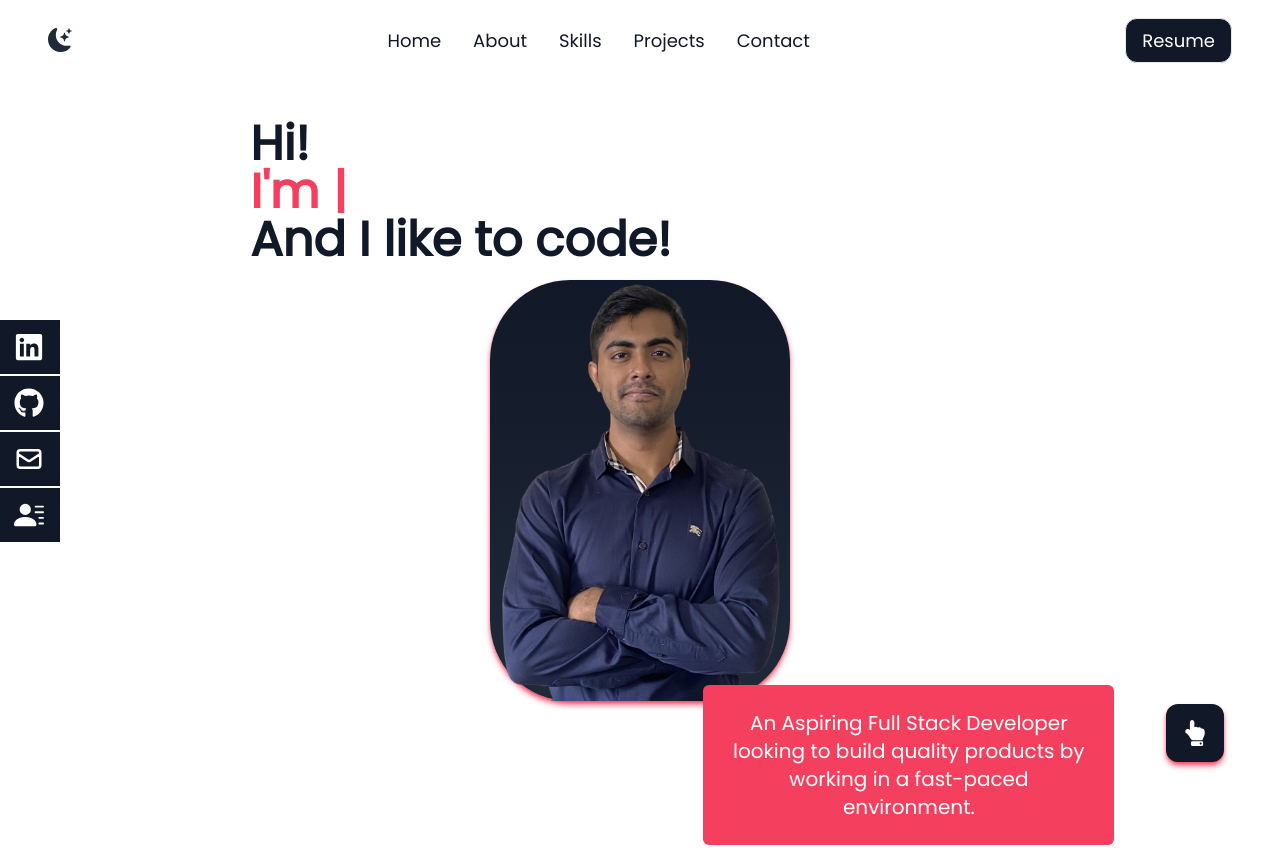
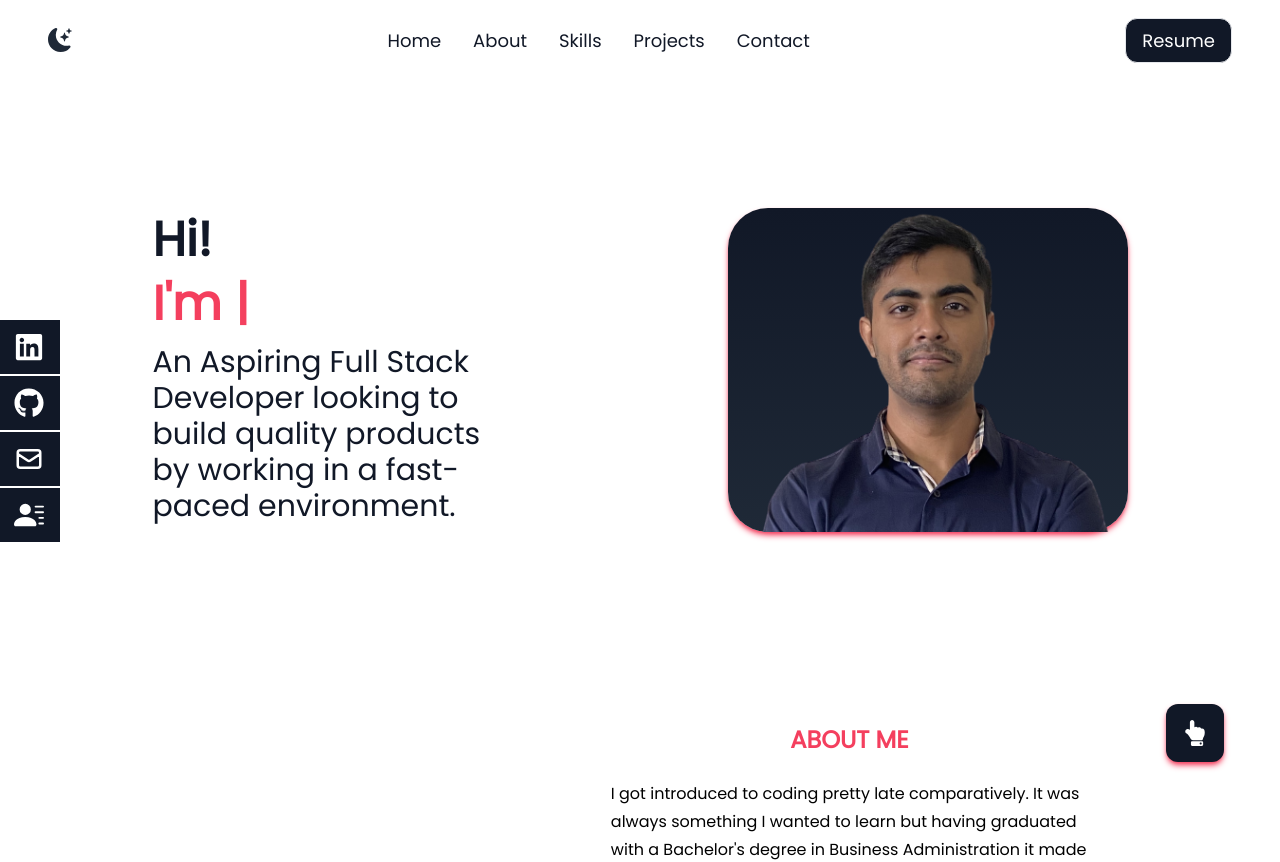
Before and after one commit to SalmanAjani/salmanajani.github.io, a React (Create React App) app: page / in a window 1280 px wide. Shown: the top 862 px of the page. Built offline with nearby package versions, Linux system fonts and the light colour scheme.

Commit message:
final commit, only projects need to be updated

```diff
--- a/src/Components/Home.jsx
+++ b/src/Components/Home.jsx
@@ -1,5 +1,5 @@
 import React, { useEffect } from "react";
-import heroImg from "../assets/heroImg.png";
+import heroImg2 from "../assets/heroImg2.png";
 import Typewriter from "typewriter-effect";
 
 import AOS from "aos";
@@ -14,16 +14,16 @@ const Home = () => {
     <div
       name="home"
       id="home"
-      className="bg-white text-gray-900 dark:bg-gray-900 dark:text-white max-w-screen h-400 pt-24 pb-20 md:pb-24
-      font-contact flex flex-col items-center gap-4 px-6"
+      className="bg-white text-gray-900 dark:bg-gray-900 dark:text-white max-w-screen h-400 pt-36 pb-20 md:pb-24
+      font-contact flex flex-col-reverse items-center md:flex md:flex-row md:justify-evenly md:gap-x-6 md:pt-48 px-2 md:mx-12 xl:px-64"
     >
       {/* Intro */}
       <div
-        className="text-4xl md:text-5xl mt-6 font-extrabold leading-tight pr-[28vw]"
+        className="text-4xl md:text-5xl mt-6 font-extrabold mb-6 px-8 text-center md:text-left md:w-7/12 lg:w-5/12"
         data-aos="fade-down"
       >
         <h2>Hi!</h2>
-        <div className="text-rose-500">
+        <div className="text-rose-500 mt-4">
           <Typewriter
             options={{
               strings: ["I'm Salman Ajani"],
@@ -33,26 +33,18 @@ const Home = () => {
             }}
           />
         </div>
-        <h2>And I like to code!</h2>
+        <h3 className="text-3xl mt-4 font-normal sm:w-10/12 sm:m-auto sm:mt-4 md:m-0 md:mt-4">
+          An Aspiring Full Stack Developer looking to build quality products by
+          working in a fast-paced environment.
+        </h3>
       </div>
 
       {/* Image */}
       <div
-        className="bg-gradient-to-b from-gray-900 to-gray-800 dark:bg-gradient-to-b dark:from-white dark:to-gray-300 rounded-[80px] shadow-md shadow-rose-500"
+        className="bg-gradient-to-b from-gray-900 to-gray-800 dark:bg-gradient-to-b dark:from-white dark:to-gray-300 rounded-[40px] mx-8 shadow-md shadow-rose-500"
         data-aos="fade-down"
       >
-        <img src={heroImg} alt="hero" width={300} />
-      </div>
-
-      {/* Intro-2 */}
-      <div
-        className="rounded-md p-6 xxs:w-3/3 xs:w-2/3 sm:w-6/12 lg:w-1/3 bg-rose-500 text-white text-center ml-[32vw] relative -mt-[4vh] md:ml-[42vw] text-md sm:text-xl"
-        data-aos="fade-down"
-      >
-        <h2>
-          An Aspiring Full Stack Developer looking to build quality products by
-          working in a fast-paced environment.
-        </h2>
+        <img src={heroImg2} alt="hero" width={400} />
       </div>
     </div>
   );
--- a/src/Components/Projects.jsx
+++ b/src/Components/Projects.jsx
@@ -41,7 +41,7 @@ function Projects() {
       deployed: "https://appledark-app.vercel.app/",
       github: "https://github.com/SalmanAjani/appledark-tailwind",
       title: "AppleDark",
-      desc: "A single page website made using Tailwind CSS.",
+      desc: "A single page website made using Tailwind CSS. It is fully reponsive and uses modern design techniques.",
       techstack: "React, TailwindCSS",
     },
     {
@@ -50,7 +50,7 @@ function Projects() {
       deployed: "https://gilded-dolphin-9a7020.netlify.app/",
       github: "https://github.com/SalmanAjani/css-text-animation",
       title: "CSS Text Animation",
-      desc: "A text-animation that is built with pure CSS.",
+      desc: "A text-animation that is built with pure CSS. It uses keyframes for animations and shows different messages every 10 secs.",
       techstack: "HTML, CSS",
     },
     {
@@ -59,7 +59,7 @@ function Projects() {
       deployed: "https://iridescent-syrniki-50a879.netlify.app/",
       github: "https://github.com/SalmanAjani/js-weather-app",
       title: "Weather App",
-      desc: "A weather app built with vanilla Javascript.",
+      desc: "A weather app built with Javascript. It shows weather conditions of a particular city or according to user's current location.",
       techstack: "HTML, CSS, Javascript",
     },
   ];
```
Also changed, not shown: src/assets/heroImg2.png (added).
